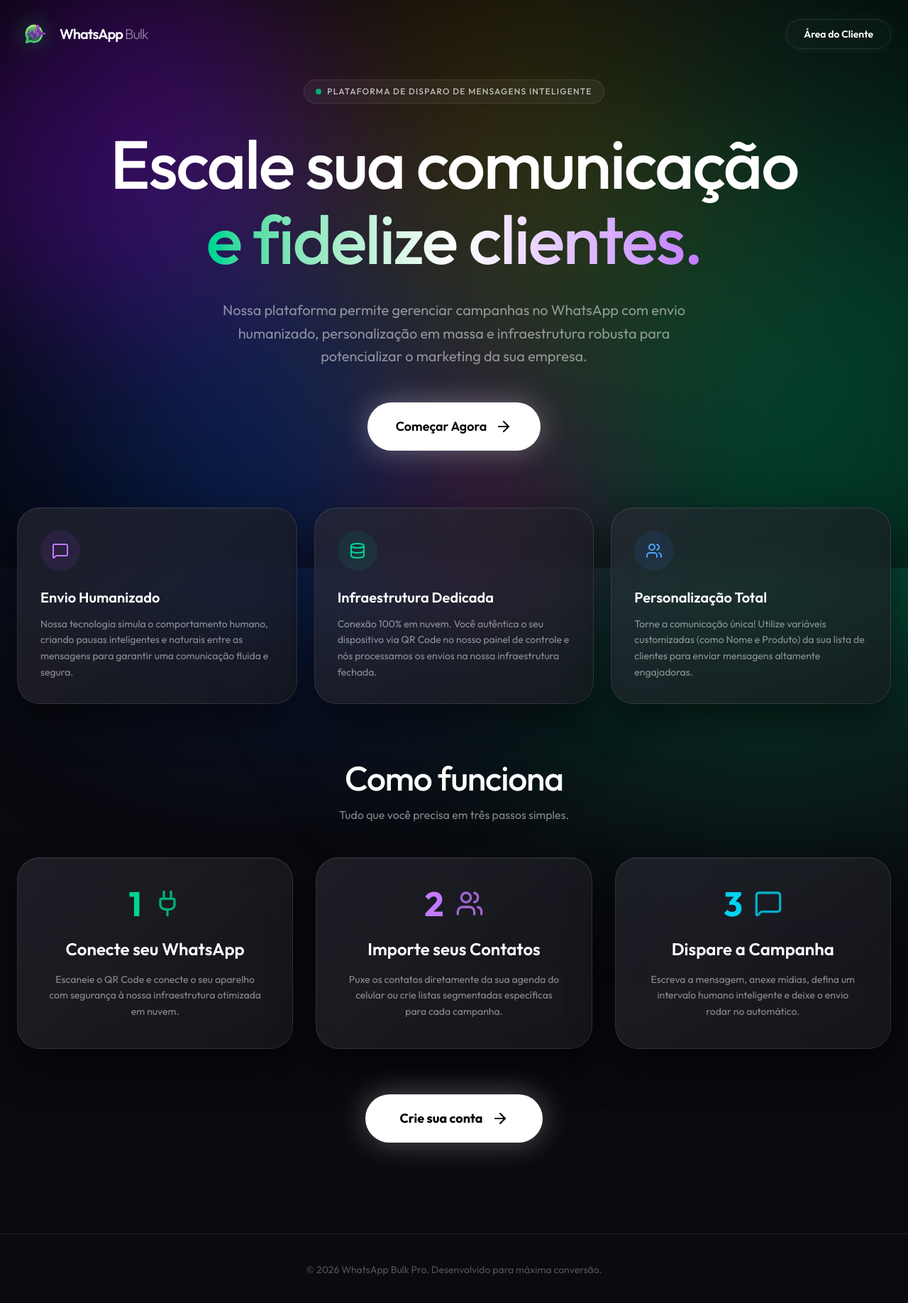
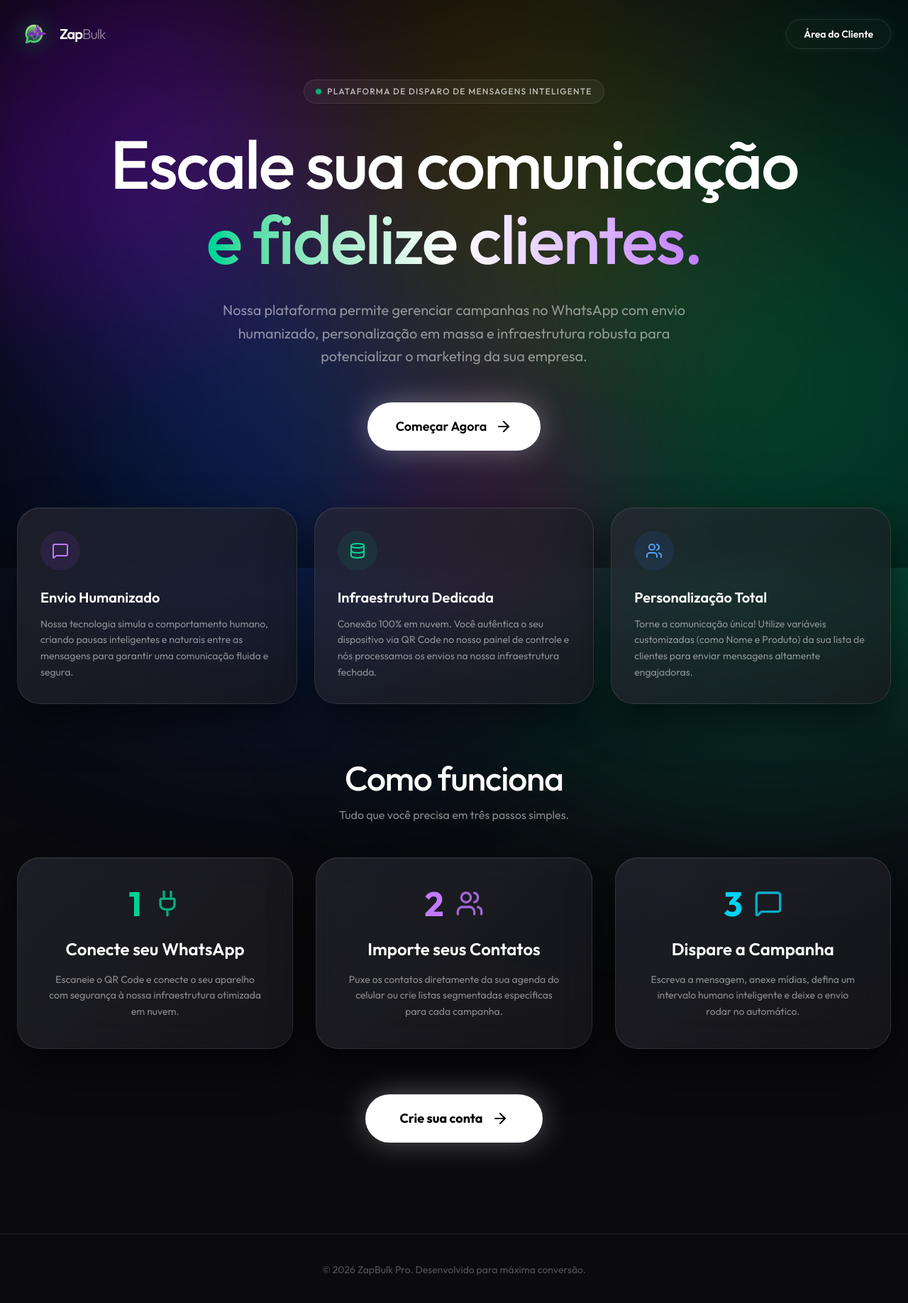
Before and after one commit to icaroweasley/whatsapp-bulk, a React (Vite) app: page / in a window 1280 px wide. Shown: the top 1836 px of the page at 71% size. Built offline with nearby package versions, Linux system fonts and the light colour scheme.

Commit message:
Rename WhatsApp Bulk to ZapBulk

```diff
--- a/index.html
+++ b/index.html
@@ -4,7 +4,7 @@
     <meta charset="UTF-8" />
     <link rel="icon" type="image/png" href="/logo_v3.png" />
     <meta name="viewport" content="width=device-width, initial-scale=1.0" />
-    <title>WhatsApp Bulk</title>
+    <title>ZapBulk</title>
   </head>
   <body>
     <div id="root"></div>
--- a/src/components/LandingPage.tsx
+++ b/src/components/LandingPage.tsx
@@ -25,7 +25,7 @@ export default function LandingPage({ onLoginClick }: LandingPageProps) {
           <div className="w-12 h-12 flex items-center justify-center drop-shadow-[0_0_15px_rgba(34,197,94,0.4)]">
             <img src="/logo_v3.png" alt="Logo" className="w-full h-full object-contain" />
           </div>
-          <span className="font-semibold text-xl tracking-tighter text-white">WhatsApp <span className="font-light opacity-50">Bulk</span></span>
+          <span className="font-semibold text-xl tracking-tighter text-white">Zap<span className="font-light opacity-50">Bulk</span></span>
         </div>
         <button
           onClick={onLoginClick}
@@ -150,7 +150,7 @@ export default function LandingPage({ onLoginClick }: LandingPageProps) {
 
       {/* Footer */}
       <footer className="relative z-10 border-t border-white/10 text-center py-10 text-white/30 text-sm">
-        <p>© {new Date().getFullYear()} WhatsApp Bulk Pro. Desenvolvido para máxima conversão.</p>
+        <p>© {new Date().getFullYear()} ZapBulk Pro. Desenvolvido para máxima conversão.</p>
       </footer>
     </div>
   );
--- a/src/components/Login.tsx
+++ b/src/components/Login.tsx
@@ -72,9 +72,9 @@ export default function Login({ onBack }: LoginProps) {
         {/* Header / Logo */}
         <div className="flex flex-col items-center gap-2 mb-10">
           <div className="w-28 h-28 flex items-center justify-center drop-shadow-[0_0_20px_rgba(34,197,94,0.4)]">
-            <img src="/logo_v3.png" alt="WhatsApp Bulk Logo" className="w-full h-full object-contain" />
+            <img src="/logo_v3.png" alt="ZapBulk Logo" className="w-full h-full object-contain" />
           </div>
-          <span className="font-semibold text-3xl tracking-tighter text-white">WhatsApp <span className="font-light opacity-50">Bulk</span></span>
+          <span className="font-semibold text-3xl tracking-tighter text-white">Zap<span className="font-light opacity-50">Bulk</span></span>
         </div>
 
         <div className="liquid-panel rounded-[2rem] p-8 lg:p-10 w-full space-y-6 relative overflow-hidden backdrop-blur-2xl border border-white/10 bg-white/5 shadow-2xl">
--- a/src/v1/AppV1.tsx
+++ b/src/v1/AppV1.tsx
@@ -822,7 +822,7 @@ function AppV1() {
             <div className="w-10 h-10 rounded-full bg-white flex items-center justify-center shadow-[0_0_15px_rgba(255,255,255,0.2)]">
               <MessageSquare size={18} className="text-black" fill="currentColor" />
             </div>
-            <span className="font-semibold text-2xl tracking-tighter text-white">WhatsApp <span className="font-light opacity-50">Bulk</span></span>
+            <span className="font-semibold text-2xl tracking-tighter text-white">Zap<span className="font-light opacity-50">Bulk</span></span>
           </div>
 
           {/* Steps Indicator */}
--- a/src/v2/AppV2.tsx
+++ b/src/v2/AppV2.tsx
@@ -1002,7 +1002,7 @@ function AppV2() {
               <div className="w-8 h-8 flex items-center justify-center drop-shadow-[0_0_10px_rgba(34,197,94,0.4)]">
                 <img src="/logo_v3.png" alt="Logo" className="w-full h-full object-contain" />
               </div>
-              <span className="font-semibold text-lg tracking-tight text-white">WhatsApp <span className="font-light opacity-50">Bulk</span></span>
+              <span className="font-semibold text-lg tracking-tight text-white">Zap<span className="font-light opacity-50">Bulk</span></span>
             </div>
 
             <div className="flex items-center gap-3">
@@ -1088,7 +1088,7 @@ function AppV2() {
             {/* Desktop Top Bar (Hidden on Mobile) */}
             <header className="hidden md:flex h-20 border-b border-white/5 shrink-0 items-center justify-between px-8 bg-black/10">
               <div className="flex items-center gap-4">
-                <span className="font-semibold text-xl tracking-tight text-white">WhatsApp <span className="font-light opacity-50">Bulk</span></span>
+                <span className="font-semibold text-xl tracking-tight text-white">Zap<span className="font-light opacity-50">Bulk</span></span>
                 <div className="w-px h-5 bg-white/10 mx-2 hidden sm:block"></div>
                 <div className="hidden sm:flex items-center gap-2">
                   <span className="text-[10px] font-bold text-emerald-400 uppercase tracking-widest">{instanceName ? 'CONEXÃO ATIVA' : 'DESCONECTADO'}</span>
```
